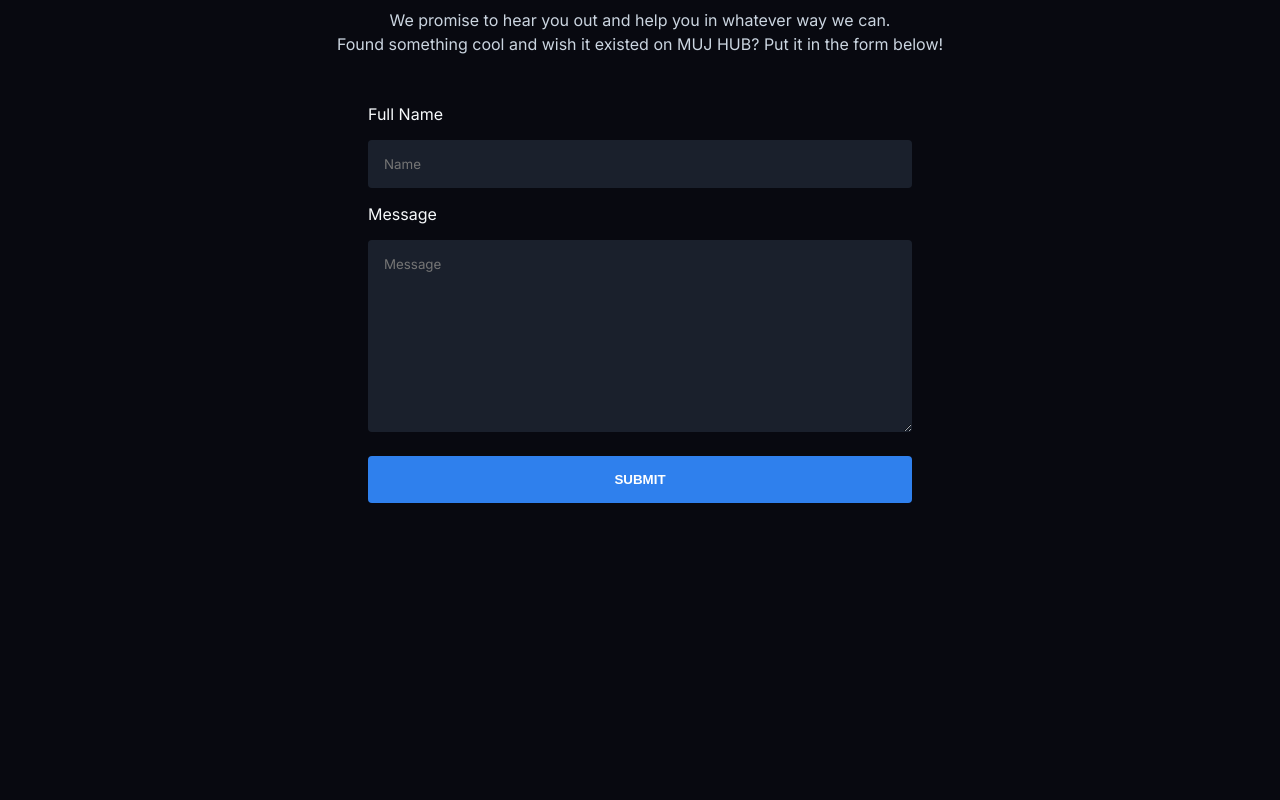
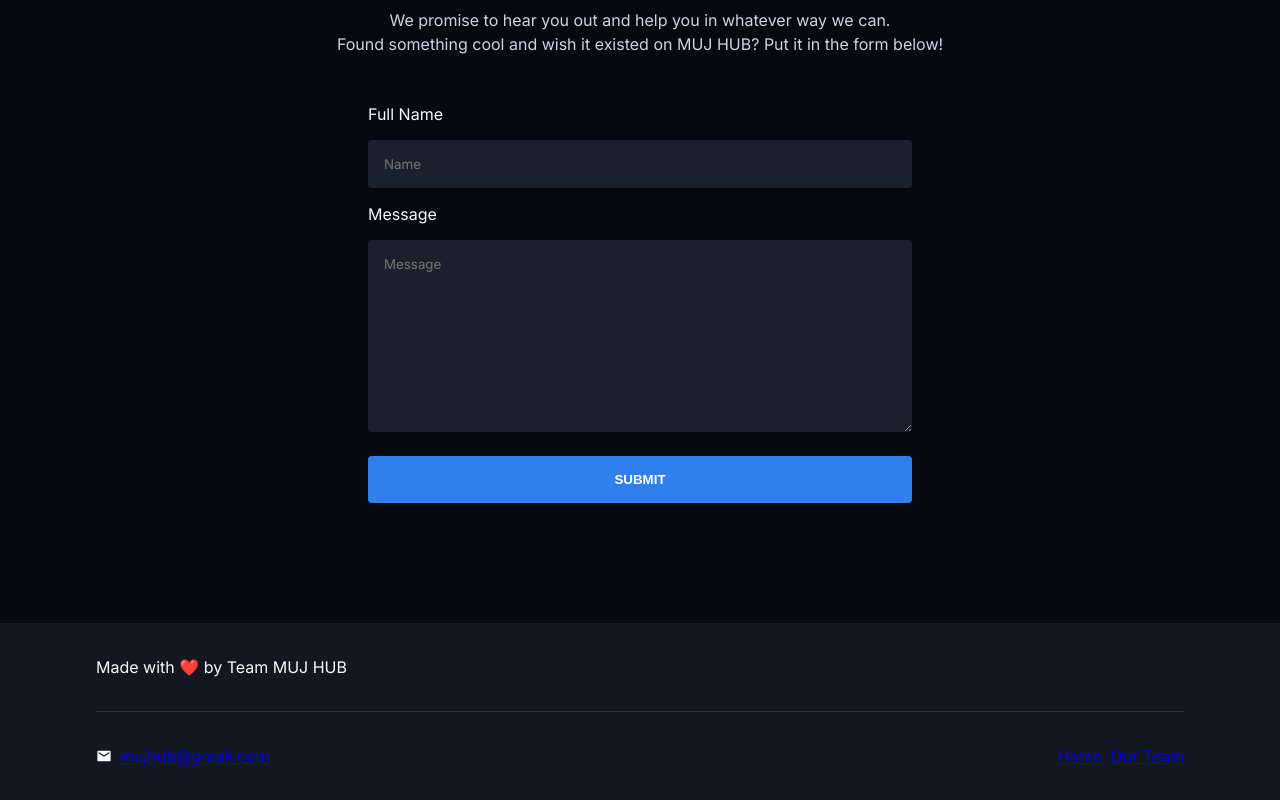
Before and after one commit to mujhub/website, a React (Create React App) app: page / in a window 1280 px wide. Shown: the part 1152-1952 px from the top of the page. Before the commit the page ends 1679 px from the top, so only its background shows below. Built offline with nearby package versions, Linux system fonts and the light colour scheme; no server answers; the database is empty.

Commit message:
[+] Footer

```diff
--- a/src/App.jsx
+++ b/src/App.jsx
@@ -4,6 +4,7 @@
 
 // Components
 import { Navbar } from "./components/layout/Navbar/Navbar";
+import { Footer } from "./components/layout/Footer/Footer";
 
 // Pages
 import Home from "./pages/Home";
@@ -27,18 +28,19 @@
     <AuthProvider>
       <ThemeProvider theme={userChoiceTheme}>
         <GlobalStyle />
-				<div className='App'>
+        <div className="App">
           <Router>
             <Navbar toggleTheme={setUserChoiceTheme} />
             <AnalyticSupplier />
             <Switch>
-							<Route exact path='/' component={Home} />
-							<Route exact path='/team' component={Team} />
-							<Route path='/mess'>
+              <Route exact path="/" component={Home} />
+              <Route exact path="/team" component={Team} />
+              <Route path="/mess">
                 <MessRoutes />
               </Route>
               <Route component={NotFound} />
             </Switch>
+            <Footer />
           </Router>
         </div>
       </ThemeProvider>
--- a/src/components/Mess/LoginForm.jsx
+++ b/src/components/Mess/LoginForm.jsx
@@ -4,6 +4,7 @@
 
 //styles
 import { FormStyles } from "../../styles/components/HomeStyles";
+import { LoginStyles } from "../../styles/components/MessStyles";
 import { Button } from "../../styles/Shared/Button";
 import { Container } from "../../styles/Shared/Container";
 import { H5 } from "../../styles/Shared/StyledTypes";
@@ -42,25 +43,37 @@
 
   return (
     <FormStyles>
-			<Container m='2rem 2rem' center>
+      <LoginStyles>
+        <Container m="2rem 2rem" center>
           {currentUser ? <Redirect to={"/mess"} /> : null}
           <H5>Mess Login</H5>
           {error ? <div>{error}</div> : null}
           <form onSubmit={handleLogin}>
             <div>
-						<label htmlFor='email'>Email</label>
-						<input disabled={isLoading} placeholder='Email' name='email' type='email' />
+              <label htmlFor="email">Email</label>
+              <input
+                disabled={isLoading}
+                placeholder="Email"
+                name="email"
+                type="email"
+              />
             </div>
             <div>
-						<label htmlFor='email'>Password</label>
-						<input disabled={isLoading} placeholder='Password' name='password' type='password' />
+              <label htmlFor="email">Password</label>
+              <input
+                disabled={isLoading}
+                placeholder="Password"
+                name="password"
+                type="password"
+              />
             </div>
 
-					<Button className='submitBtn' disabled={isLoading} type='submit'>
+            <Button className="submitBtn" disabled={isLoading} type="submit">
               {!isLoading ? "LOG IN" : "Loading..."}
             </Button>
           </form>
         </Container>
+      </LoginStyles>
     </FormStyles>
   );
 };
--- a/src/components/Misc/PWAInstallerBtn.jsx
+++ b/src/components/Misc/PWAInstallerBtn.jsx
@@ -9,7 +9,9 @@
   const [alreadyInstalled, setAlreadyInstalled] = useState(false);
 
   useEffect(() => {
-		setAlreadyInstalled(window.matchMedia("(display-mode: standalone)").matches);
+    setAlreadyInstalled(
+      window.matchMedia("(display-mode: standalone)").matches
+    );
 
     const handler = (e) => {
       e.preventDefault();
@@ -35,7 +37,7 @@
       Install The Web Application
     </CallToActionButton>
   ) : (
-		<CallToActionButton>
+    <CallToActionButton Outline>
       <FiCheck style={{ marginRight: "0.5rem" }} /> Installed
     </CallToActionButton>
   );
--- /dev/null
+++ b/src/components/layout/Footer/Footer.jsx
@@ -0,0 +1,27 @@
+import React from "react";
+import { FooterStyles } from "../../../styles/components/layout/FooterStyles";
+import { Type } from "../../../styles/Shared/StyledTypes";
+import { Divider } from "../../../styles/components/HomeStyles";
+import { MdEmail } from "react-icons/md";
+import { Link } from "react-router-dom";
+export const Footer = () => {
+  return (
+    <FooterStyles>
+      <div className="FooterColumn">
+        <Type className="love">Made with ❤️ by Team MUJ HUB</Type>
+        <Divider />
+        <div className="flex">
+          <Type style={{ display: "flex", alignItems: "center" }}>
+            <MdEmail style={{ marginRight: "0.5rem" }} />
+            <a href="mailto:mujhub@gmail.com">mujhub@gmail.com</a>
+          </Type>
+
+          <div className="FooterLinks">
+            <Link to="/">Home</Link>
+            <Link to="/team">Our Team</Link>
+          </div>
+        </div>
+      </div>
+    </FooterStyles>
+  );
+};
--- a/src/styles/components/HomeStyles.js
+++ b/src/styles/components/HomeStyles.js
@@ -92,6 +92,7 @@
 `;
 
 export const FormStyles = styled.section`
+  margin-bottom: 6rem;
   div {
     display: flex;
     flex-direction: column;
@@ -109,10 +110,12 @@
       background-color: ${(props) => props.theme.FIELD};
       border: none;
       border-radius: 4px;
-			font-family: "Inter", -apple-system, BlinkMacSystemFont, "Segoe UI", "Roboto", "Oxygen", "Ubuntu", "Cantarell", "Fira Sans", "Droid Sans",
+      font-family: "Inter", -apple-system, BlinkMacSystemFont, "Segoe UI",
+        "Roboto", "Oxygen", "Ubuntu", "Cantarell", "Fira Sans", "Droid Sans",
         "Helvetica Neue", sans-serif;
       ::placeholder {
-				font-family: "Inter", -apple-system, BlinkMacSystemFont, "Segoe UI", "Roboto", "Oxygen", "Ubuntu", "Cantarell", "Fira Sans", "Droid Sans",
+        font-family: "Inter", -apple-system, BlinkMacSystemFont, "Segoe UI",
+          "Roboto", "Oxygen", "Ubuntu", "Cantarell", "Fira Sans", "Droid Sans",
           "Helvetica Neue", sans-serif;
       }
     }
--- a/src/styles/components/MessStyles.js
+++ b/src/styles/components/MessStyles.js
@@ -60,3 +60,8 @@
     cursor: pointer;
   }
 `;
+
+export const LoginStyles = styled.div`
+  /* min-height: calc(100vh -6px -83.2); */
+  height: calc(100vh - 96px - 177px);
+`;
--- /dev/null
+++ b/src/styles/components/layout/FooterStyles.js
@@ -0,0 +1,27 @@
+import styled from "styled-components";
+
+export const FooterStyles = styled.footer`
+  background-color: ${(props) => props.theme.BG2};
+  padding: 0rem 6rem;
+  .FooterColumn {
+    display: flex;
+    flex-direction: column;
+  }
+
+  p {
+    padding: 1rem 0;
+  }
+
+  .flex {
+    display: flex;
+    justify-content: space-between;
+    align-items: center;
+  }
+
+  .FooterLinks {
+    display: flex;
+    a {
+      padding-left: 0.5rem;
+    }
+  }
+`;
```
Also changed, not shown: 1 other file (tests, documents, lock files or other folders). Lines whose indentation alone changed are shown as unchanged.
